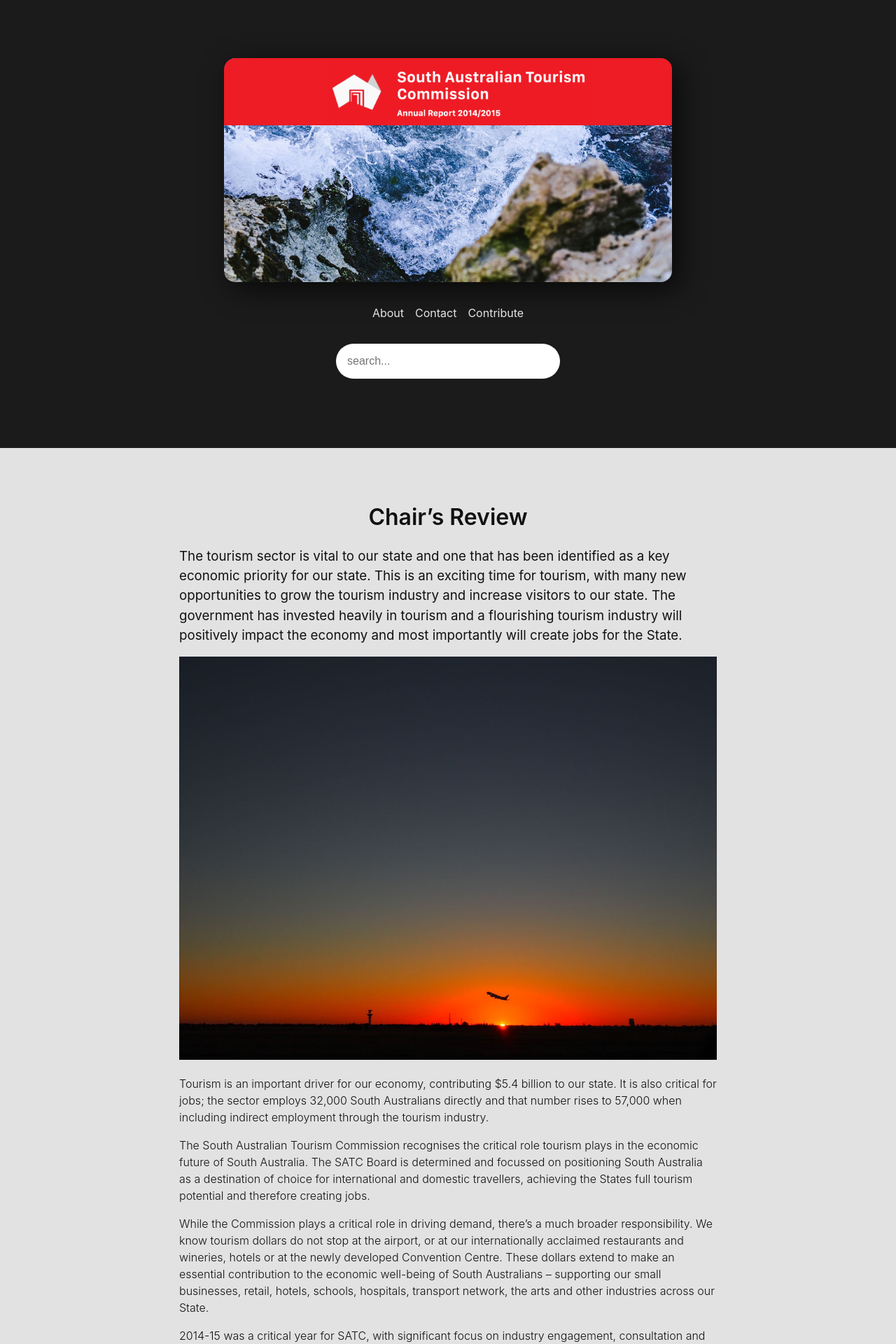
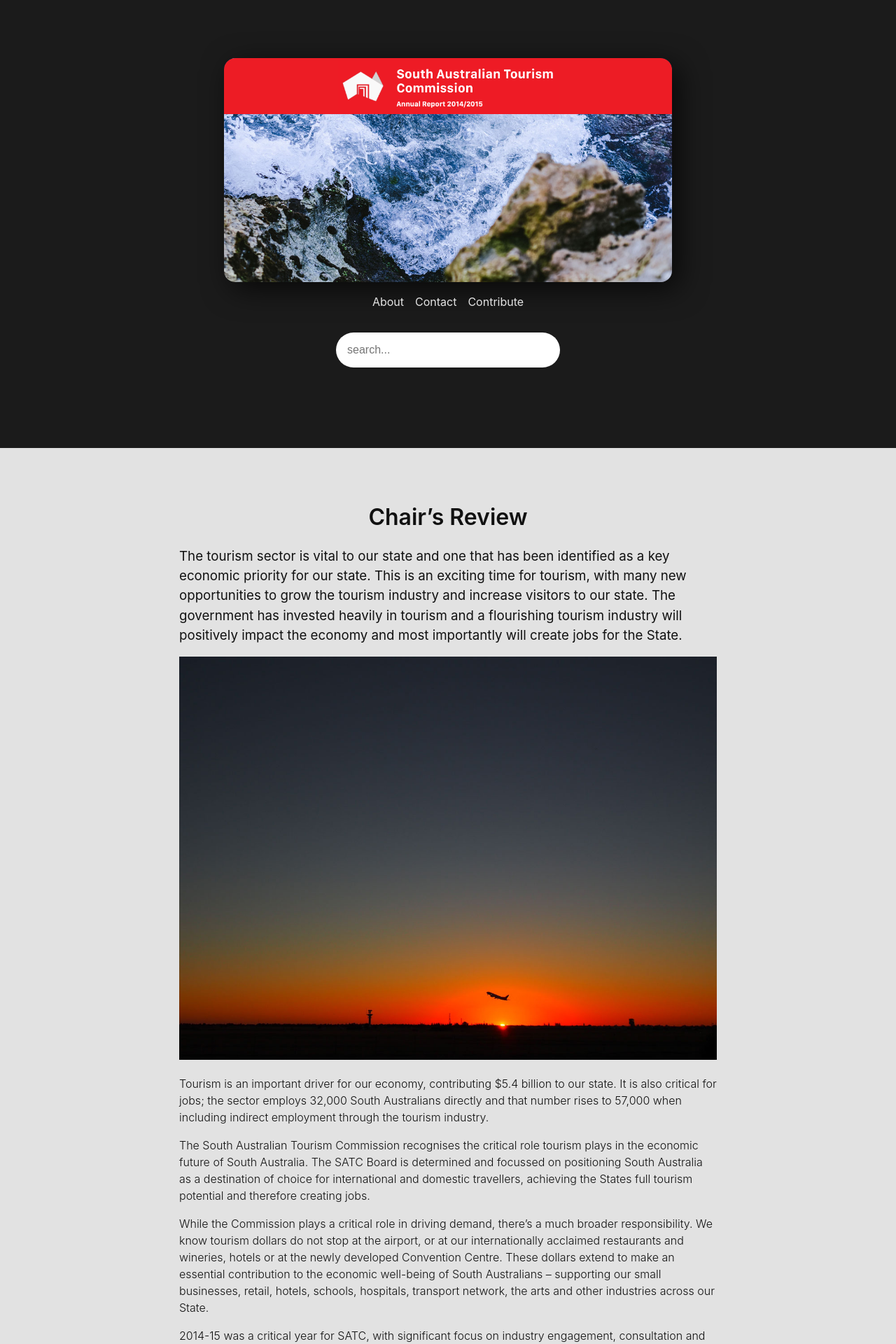
Before and after one commit to jack-alexander/annualreport, a Jekyll site: the page built from index.html, in a window 1280 px wide. Shown: the top 1920 px of the page at 70% size. Built offline with Jekyll 4.4.1, drawn with Linux system fonts in a browser that asks for light colours.

Commit message:
Second Final push

```diff
--- a/css/wolfjay.css
+++ b/css/wolfjay.css
@@ -41,7 +41,6 @@
   width: 90%;
   height: 36rem;
   max-height: 50%;
-  margin: 1rem;
   margin-left: auto;
   margin-right: auto;
   background-image:url(../images/DSC_0032.jpg);
@@ -54,8 +53,7 @@
 }
 
 .opener-panel {
-  height: 20%;
-  padding: 1rem;
+  height: 25%;
   max-width: 40rem;
   width: 100%;
   background-image:url(../images/title-overlay.png);
```
